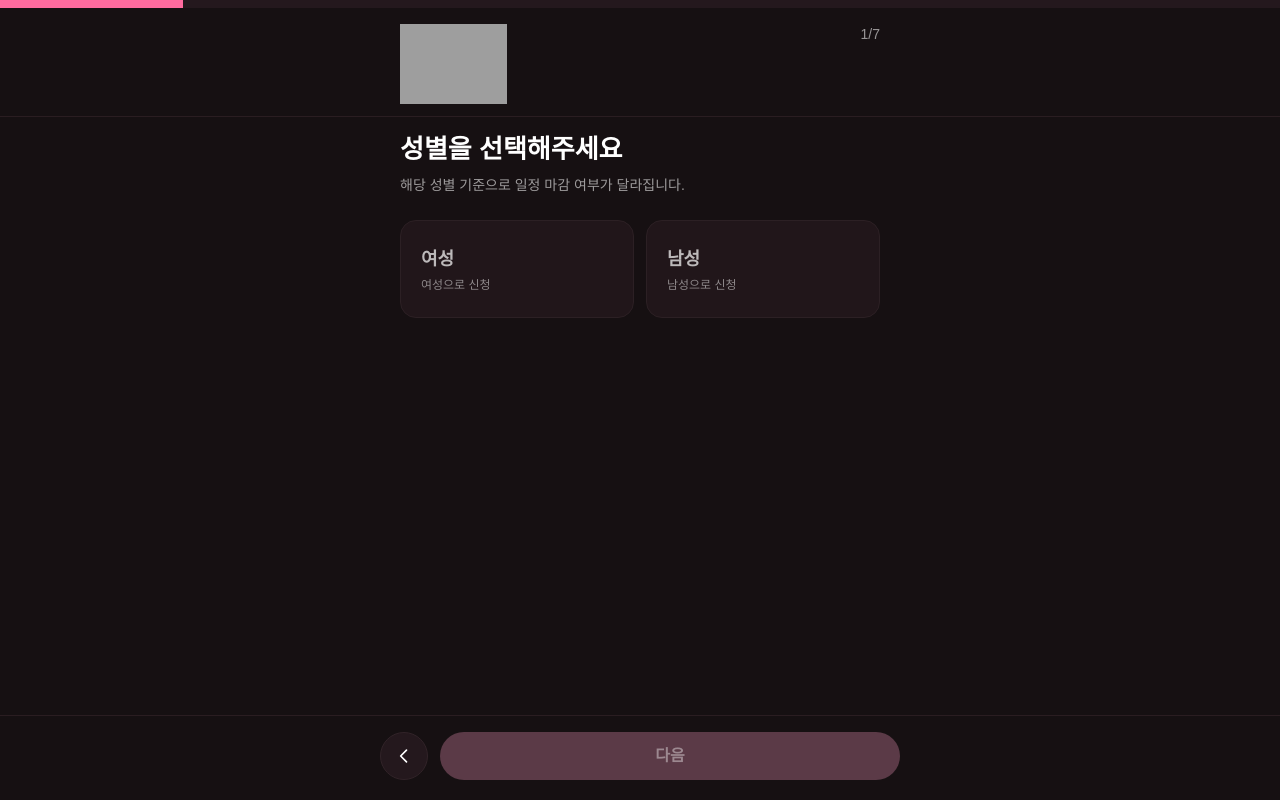
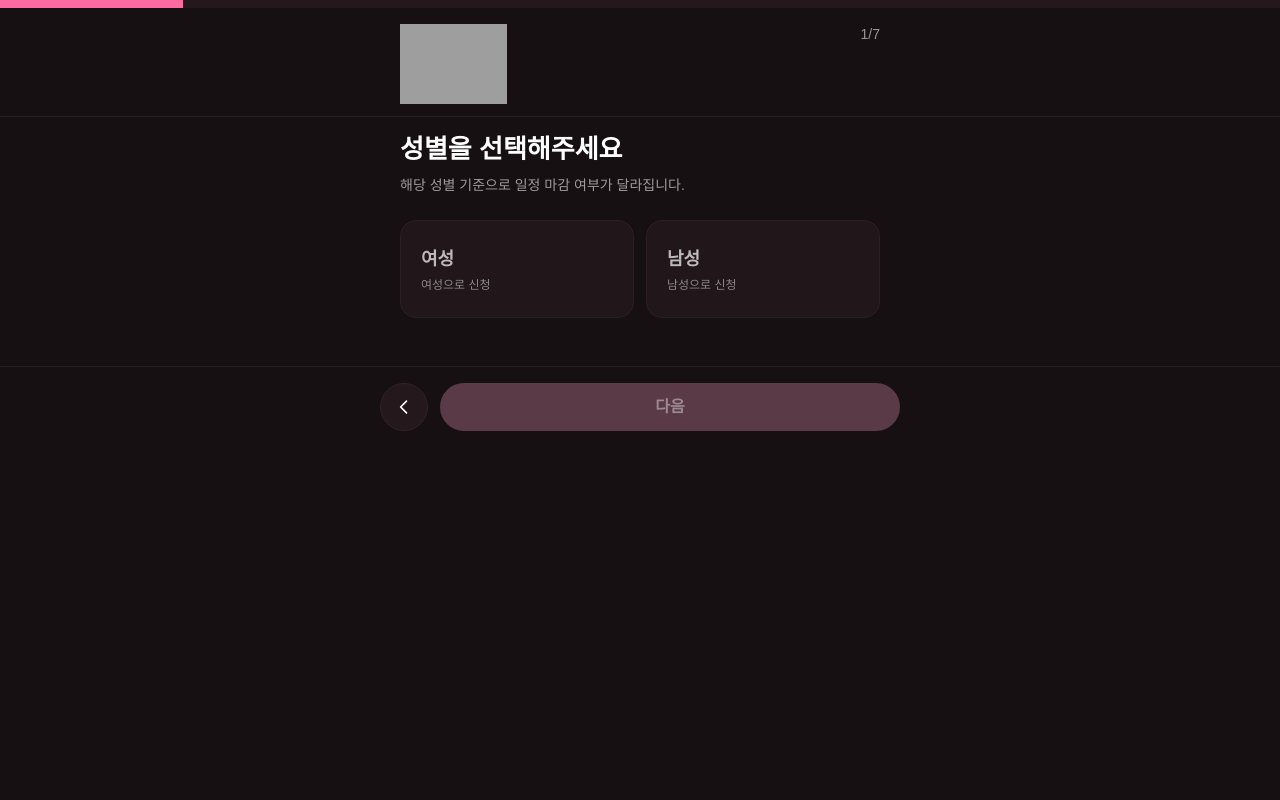
Before and after one commit to neofrigate/ssobig-home, a Next.js app: page /offline/11namme/apply in a window 1280 px wide. Built offline with nearby package versions, Linux system fonts and the light colour scheme; no server answers; grey boxes are pictures that could not be loaded.

Commit message:
Remove full-height shell from day nammae apply page

```diff
--- a/src/app/globals.css
+++ b/src/app/globals.css
@@ -62,6 +62,7 @@ main {
 }
 
 body.day-nammae-apply-page {
+  background: #161012;
   min-height: auto;
   overflow-y: visible;
   -webkit-overflow-scrolling: auto;
--- a/src/components/day-nammae/apply/ApplyStepShell.tsx
+++ b/src/components/day-nammae/apply/ApplyStepShell.tsx
@@ -36,13 +36,13 @@ export default function ApplyStepShell({
   const shellClassName =
     mode === "modal"
       ? "relative flex h-[100svh] w-full flex-col overflow-hidden bg-[#161012] md:h-auto md:max-h-[90vh] md:max-w-[560px] md:rounded-[28px] md:border md:border-[#2a1d21] md:shadow-[0_28px_80px_rgba(0,0,0,0.45)]"
-      : "relative flex min-h-[100svh] w-full flex-col overflow-x-hidden bg-[#161012]";
+      : "relative w-full overflow-x-hidden bg-[#161012]";
   const scrollAreaClassName =
     mode === "modal"
       ? `relative z-10 flex-1 overflow-y-auto pb-24 ${
           hideNav ? "flex flex-col justify-center" : ""
         }`
-      : `relative z-10 flex-1 ${hideNav ? "flex flex-col justify-center" : ""}`;
+      : `relative z-10 ${hideNav ? "flex flex-col justify-center" : ""}`;
   const navClassName =
     mode === "modal"
       ? "relative z-20 shrink-0 border-t border-[#2a1d21] bg-[#161012] px-5 pb-[calc(env(safe-area-inset-bottom)+1.25rem)] pt-4"
```
